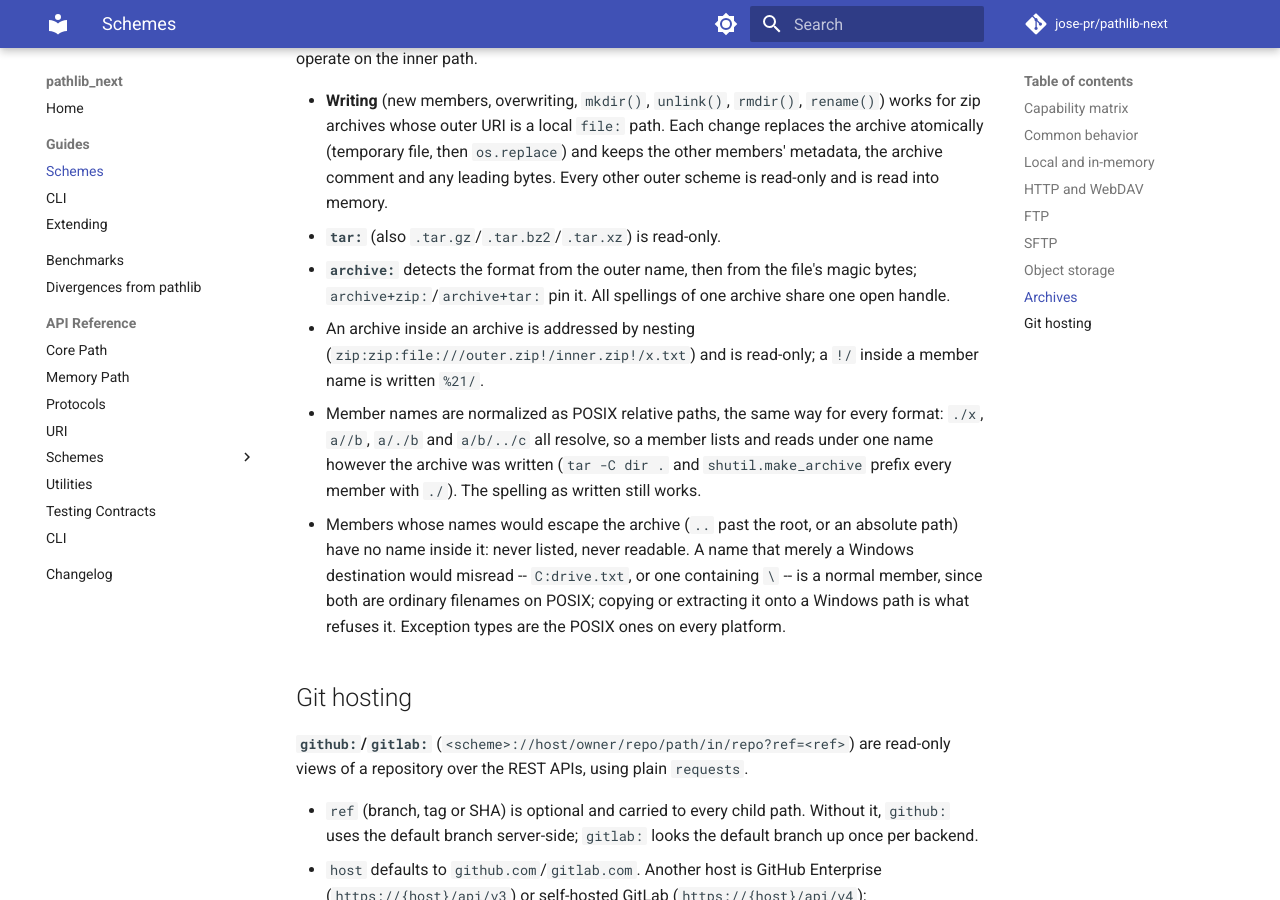
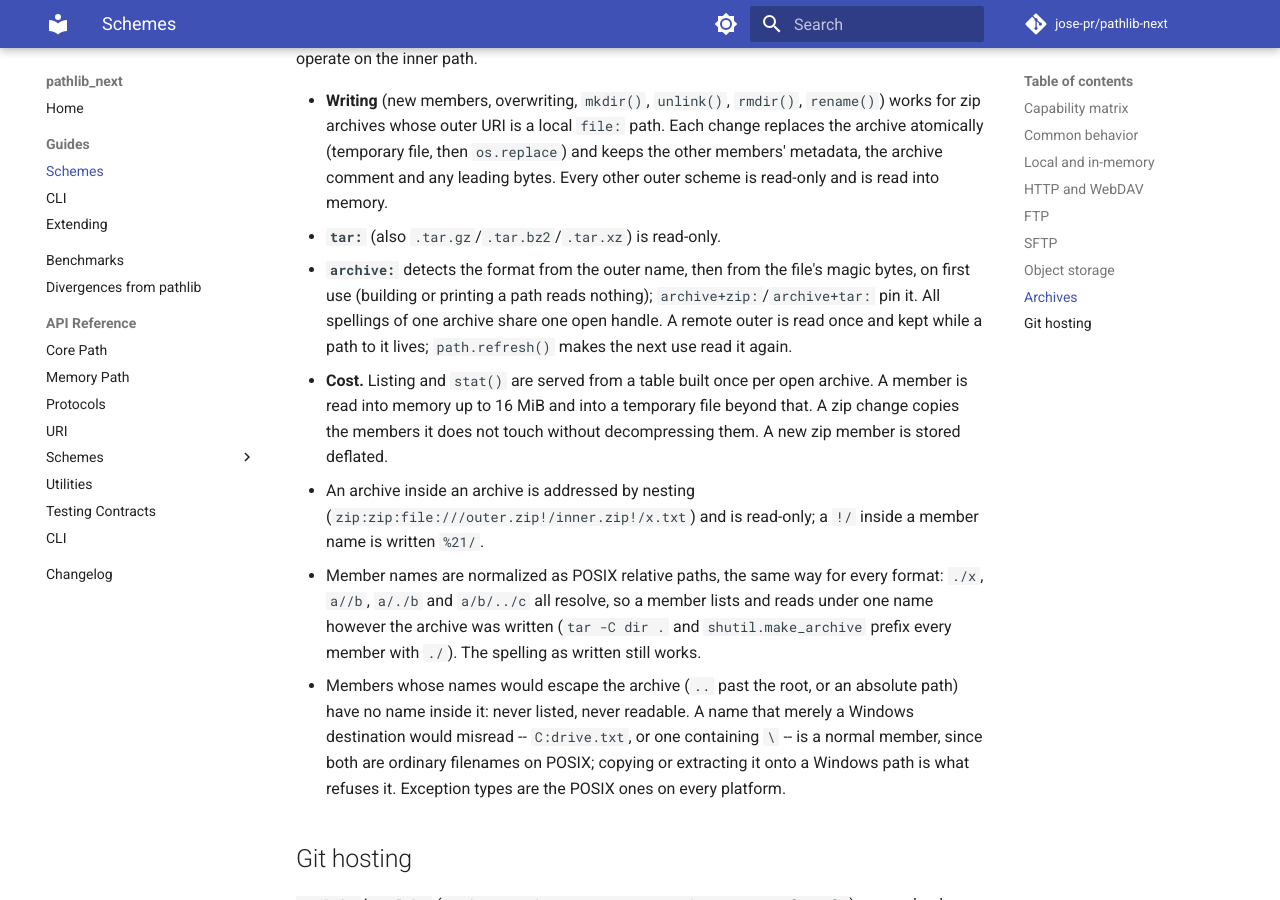
Before and after one commit to jose-pr/uripath, an MkDocs documentation site: the page built from docs/guides/schemes.md, in a window 1280 px wide and 900 px high, scrolled down 6700 px. Built offline with MkDocs 1.6.1 and Material for MkDocs 9.7.7, drawn with Linux system fonts in a browser that asks for light colours; comment, search, counter and statistics services are not loaded.

Commit message:
docs: changelog and scheme guide for archive cost, refresh and the folded archive+ schemes

```diff
--- a/docs/guides/schemes.md
+++ b/docs/guides/schemes.md
@@ -252,8 +252,14 @@ The `<archive-uri>` is any absolute URI with an explicit scheme, so
   memory.
 - **`tar:`** (also `.tar.gz`/`.tar.bz2`/`.tar.xz`) is read-only.
 - **`archive:`** detects the format from the outer name, then from the file's
-  magic bytes; `archive+zip:`/`archive+tar:` pin it. All spellings of one
-  archive share one open handle.
+  magic bytes, on first use (building or printing a path reads nothing);
+  `archive+zip:`/`archive+tar:` pin it. All spellings of one archive share one
+  open handle. A remote outer is read once and kept while a path to it lives;
+  `path.refresh()` makes the next use read it again.
+- **Cost.** Listing and `stat()` are served from a table built once per open
+  archive. A member is read into memory up to 16 MiB and into a temporary file
+  beyond that. A zip change copies the members it does not touch without
+  decompressing them. A new zip member is stored deflated.
 - An archive inside an archive is addressed by nesting
   (`zip:zip:file:///outer.zip!/inner.zip!/x.txt`) and is read-only; a `!/`
   inside a member name is written `%21/`.
```
